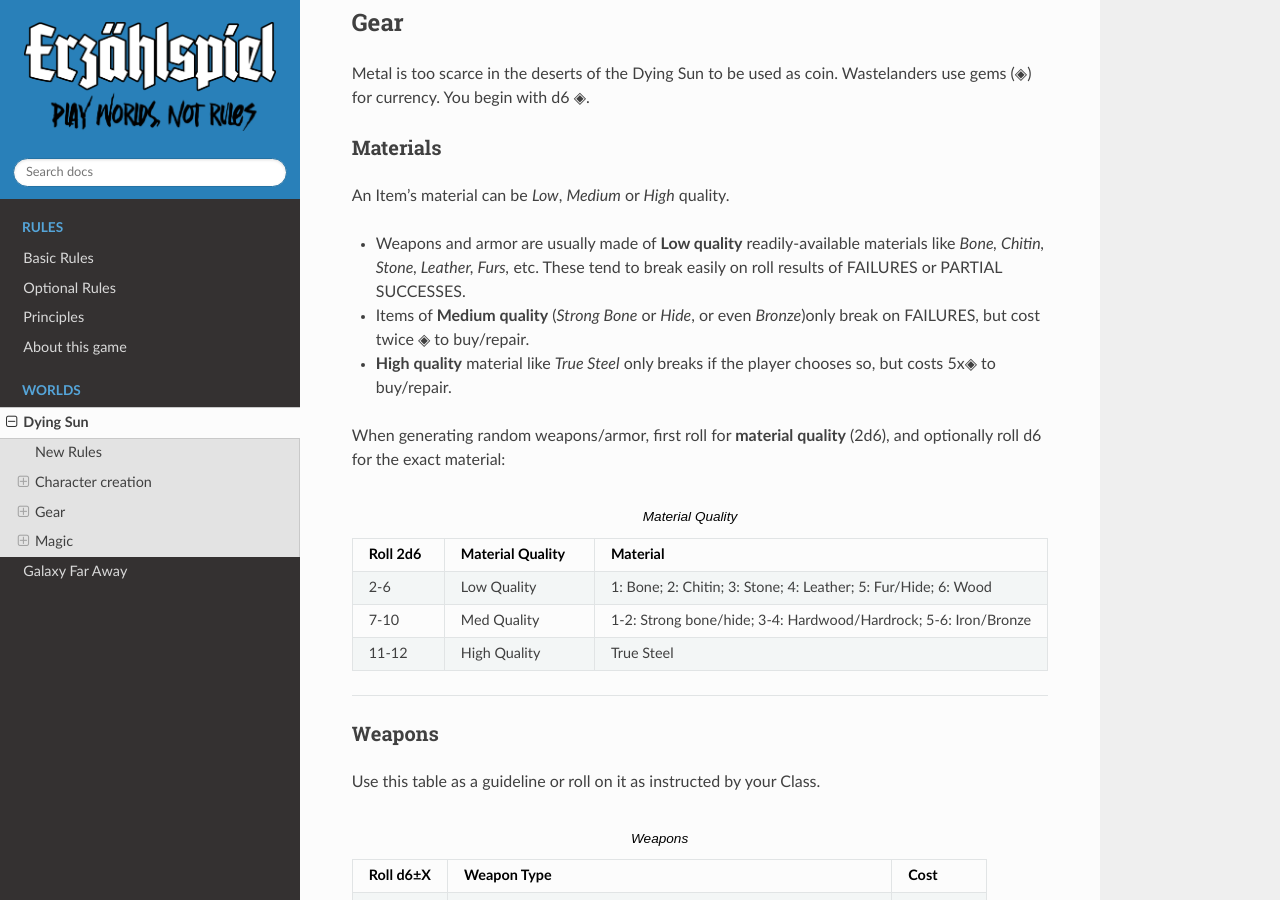
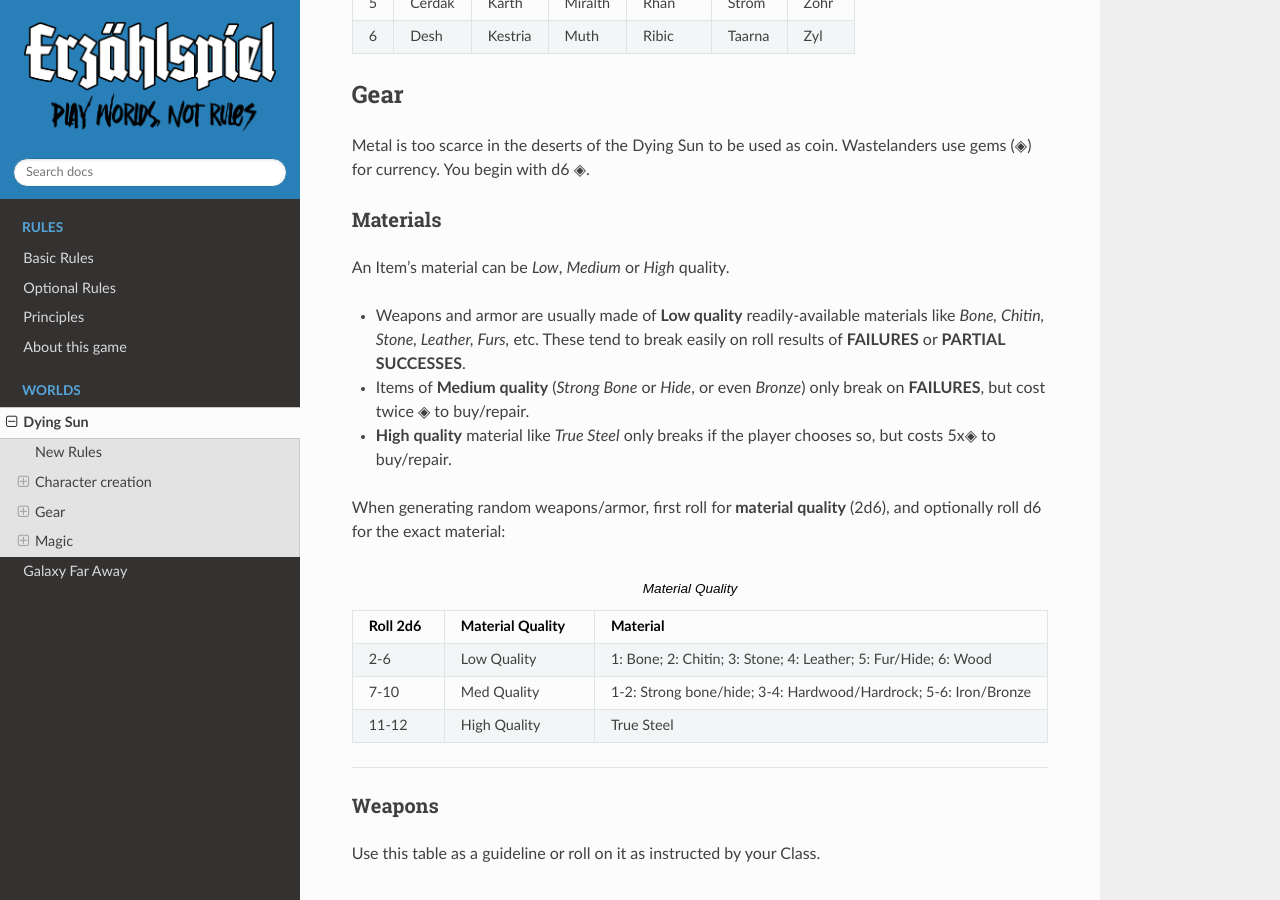
Before and after one commit to TaTooKa/froth, a Sphinx documentation site: the page built from docs/source/pages/dyingsun.rst, in a window 1280 px wide and 900 px high, scrolled down 3033 px. Built offline with Sphinx 7.4.7 and the Read the Docs theme 3.1.0, drawn with Linux system fonts in a browser that asks for light colours; cross-references to code outside the pages are shown as plain code; some of the changed text lies outside the part shown.

```diff
--- a/docs/source/pages/dyingsun.rst
+++ b/docs/source/pages/dyingsun.rst
@@ -128,8 +130,8 @@ Materials
 
 An Item's material can be *Low*, *Medium* or *High* quality.
 
-- Weapons and armor are usually made of **Low quality** readily-available materials like *Bone, Chitin, Stone, Leather, Furs,* etc. These tend to break easily on roll results of FAILURES or PARTIAL SUCCESSES.
-- Items of **Medium quality** (*Strong Bone* or *Hide*, or even *Bronze*)only break on FAILURES, but cost twice ◈ to buy/repair.
+- Weapons and armor are usually made of **Low quality** readily-available materials like *Bone, Chitin, Stone, Leather, Furs,* etc. These tend to break easily on roll results of **FAILURES** or **PARTIAL SUCCESSES**.
+- Items of **Medium quality** (*Strong Bone* or *Hide*, or even *Bronze*) only break on **FAILURES**, but cost twice ◈ to buy/repair.
 - **High quality** material like *True Steel* only breaks if the player chooses so, but costs 5x◈ to buy/repair.
 
 When generating random weapons/armor, first roll for **material quality** (2d6), and optionally roll d6 for the exact material:
```
Also changed, not shown: other parts of docs/source/pages/dyingsun.rst (+2 -0 lines).
